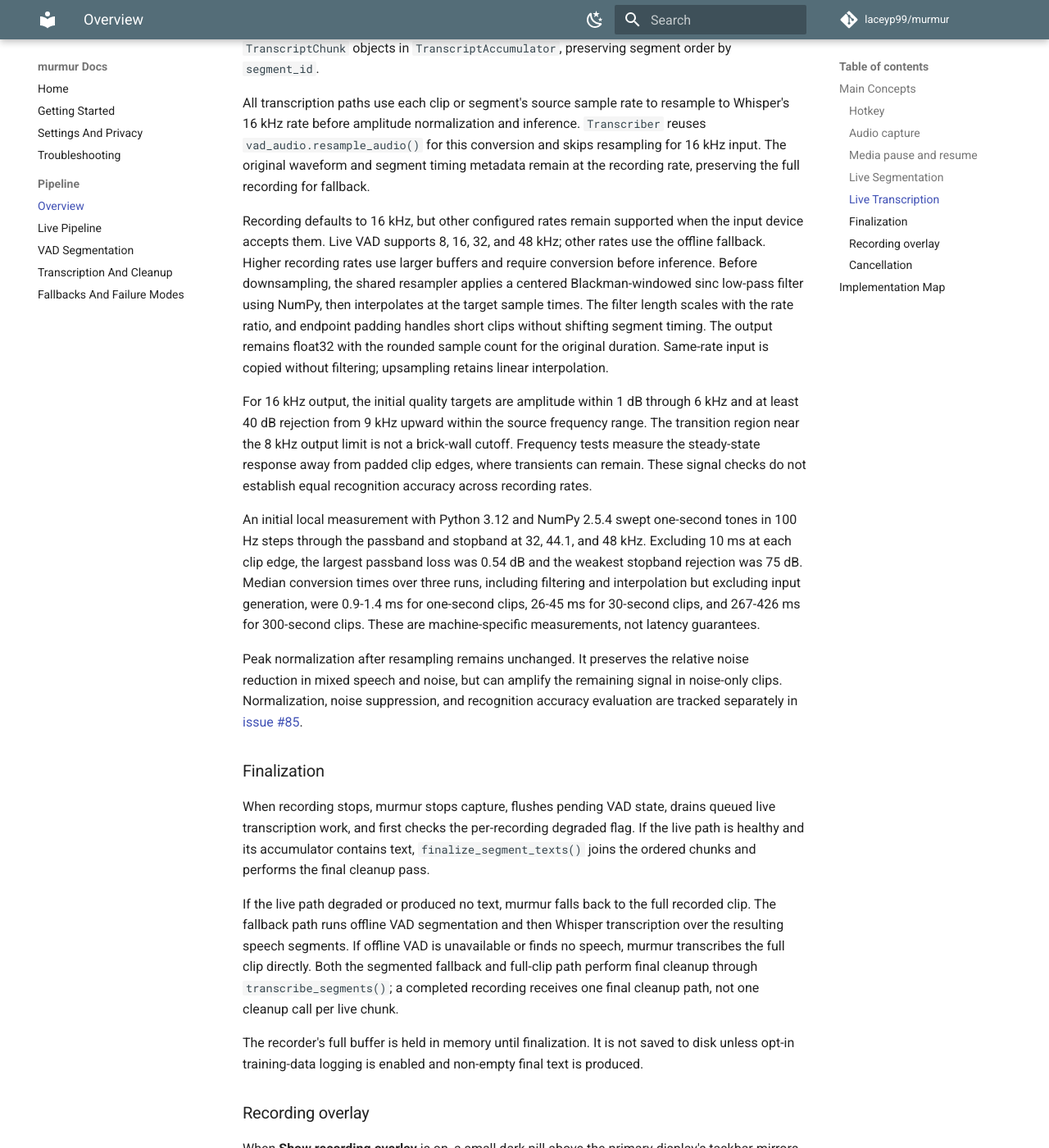
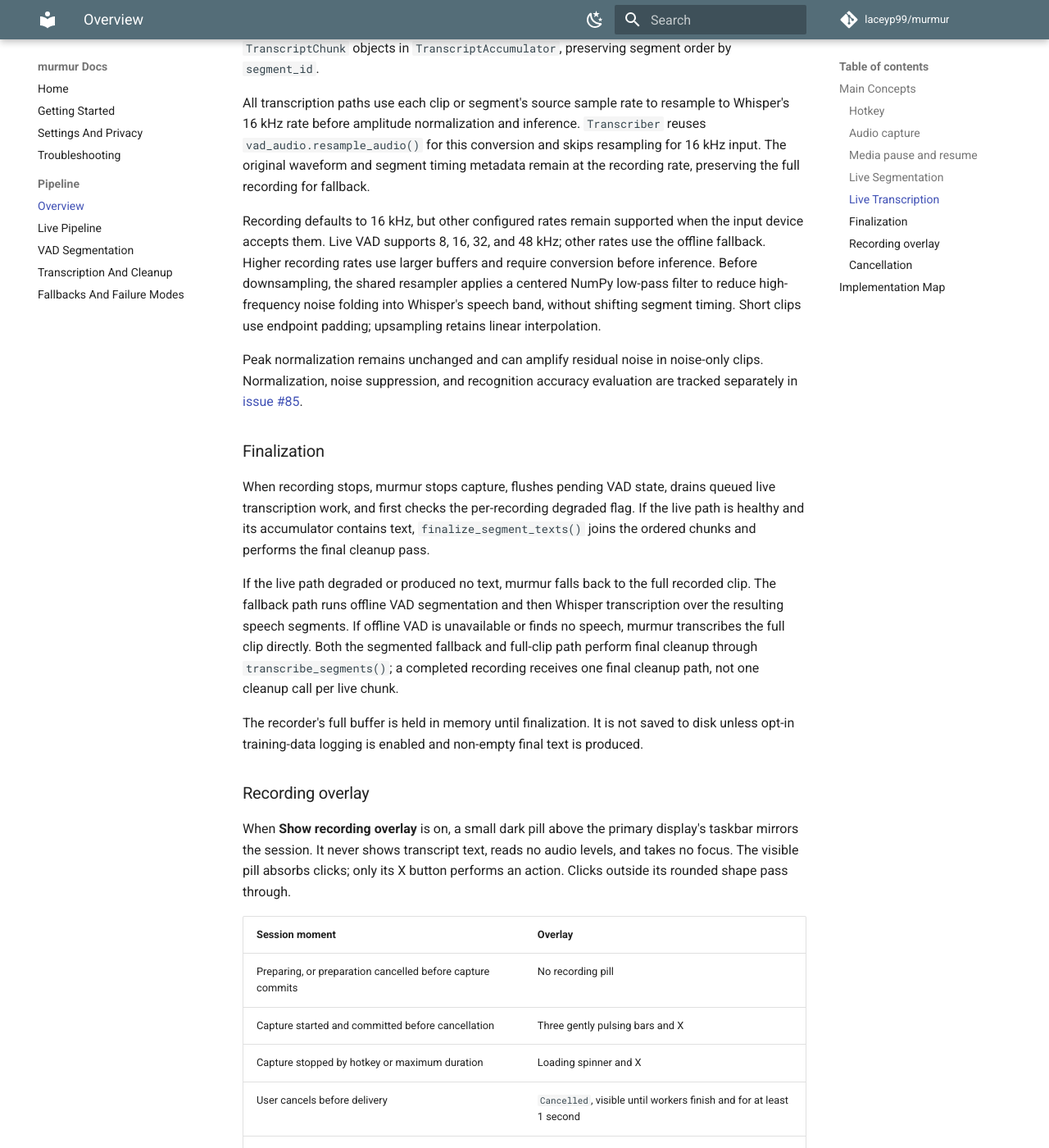
Before and after one commit to laceyp99/murmur, an MkDocs documentation site: the page built from docs/pipeline.md, in a window 1280 px wide and 1400 px high, scrolled down 2151 px. Shown: the whole window at 82% size. Built offline with MkDocs 1.6.1 and Material for MkDocs 9.7.7, drawn with Linux system fonts in a browser that asks for light colours; comment, search, counter and statistics services are not loaded.

Commit message:
docs(pipeline): keep filtering overview concise

```diff
--- a/docs/pipeline.md
+++ b/docs/pipeline.md
@@ -162,32 +162,13 @@ Recording defaults to 16 kHz, but other configured rates remain supported when
 the input device accepts them. Live VAD supports 8, 16, 32, and 48 kHz; other
 rates use the offline fallback. Higher recording rates use larger buffers and
 require conversion before inference. Before downsampling, the shared resampler
-applies a centered Blackman-windowed sinc low-pass filter using NumPy, then
-interpolates at the target sample times. The filter length scales with the rate
-ratio, and endpoint padding handles short clips without shifting segment timing.
-The output remains float32 with the rounded sample count for the original
-duration. Same-rate input is copied without filtering; upsampling retains linear
-interpolation.
+applies a centered NumPy low-pass filter to reduce high-frequency noise folding
+into Whisper's speech band, without shifting segment timing. Short clips use
+endpoint padding; upsampling retains linear interpolation.
 
-For 16 kHz output, the initial quality targets are amplitude within 1 dB through
-6 kHz and at least 40 dB rejection from 9 kHz upward within the source frequency
-range. The transition region near the 8 kHz output limit is not a brick-wall
-cutoff. Frequency tests measure the steady-state response away from padded clip
-edges, where transients can remain. These signal checks do not establish equal
-recognition accuracy across recording rates.
-
-An initial local measurement with Python 3.12 and NumPy 2.5.4 swept one-second
-tones in 100 Hz steps through the passband and stopband at 32, 44.1, and 48 kHz.
-Excluding 10 ms at each clip edge, the largest passband loss was 0.54 dB and the
-weakest stopband rejection was 75 dB. Median conversion times over three runs,
-including filtering and interpolation but excluding input generation, were
-0.9-1.4 ms for one-second clips, 26-45 ms for 30-second clips, and 267-426 ms for
-300-second clips. These are machine-specific measurements, not latency guarantees.
-
-Peak normalization after resampling remains unchanged. It preserves the relative
-noise reduction in mixed speech and noise, but can amplify the remaining signal
-in noise-only clips. Normalization, noise suppression, and recognition accuracy
-evaluation are tracked separately in [issue #85](https://github.com/laceyp99/murmur/issues/85).
+Peak normalization remains unchanged and can amplify residual noise in noise-only
+clips. Normalization, noise suppression, and recognition accuracy evaluation are
+tracked separately in [issue #85](https://github.com/laceyp99/murmur/issues/85).
 
 ### Finalization
 
```
